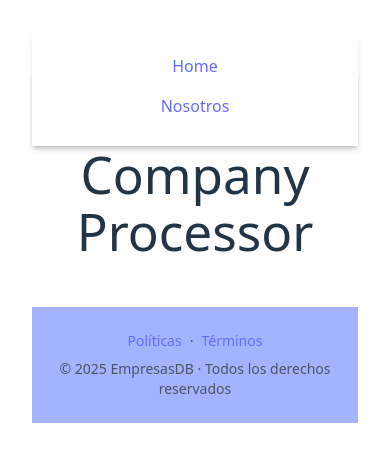
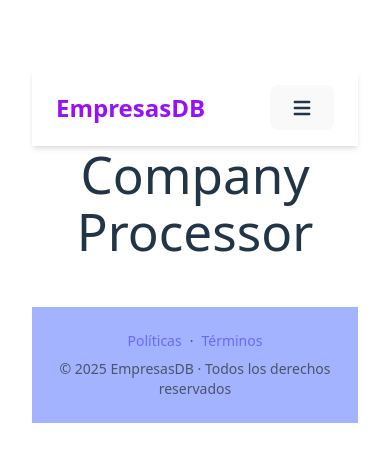
Before and after one commit to Ignacio-Subiabre/Tics420-G10, a React (Vite) app in the folder frontend/: page /politicas in a window 390 px wide. Shown: the part 176-638 px from the top of the page. Built offline with nearby package versions, Linux system fonts and the light colour scheme.

Commit message:
Corrección menu header 2

```diff
--- a/frontend/src/components/Header.jsx
+++ b/frontend/src/components/Header.jsx
@@ -26,12 +26,12 @@ export default function Header() {
         {open ? <HiX className="w-6 h-6" /> : <HiMenu className="w-6 h-6" />}
       </button>
 
-      {/* Navegación */}
+      {/* Menú de navegación */}
       <nav
         className={`
-          ${open ? 'absolute translate-y-0' : 'absolute -translate-y-full'}
-          top-full left-0 w-full bg-white shadow-md transition-transform duration-300 ease-in-out z-50
-          md:static md:translate-y-0 md:shadow-none md:w-auto
+          ${open ? 'block' : 'hidden'}
+          absolute top-full left-0 w-full bg-white shadow-md z-50
+          md:static md:block md:w-auto md:shadow-none
         `}
       >
         <ul className="flex flex-col md:flex-row md:space-x-6 p-4 md:p-0">
```
